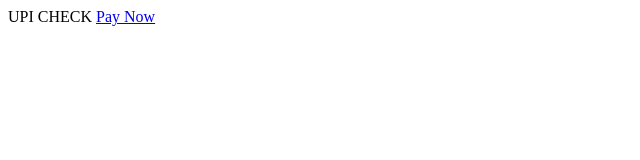
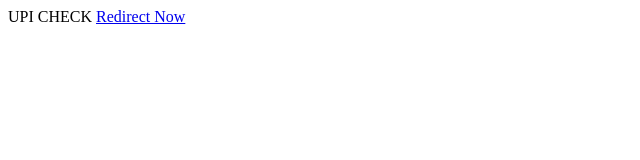
Before and after one commit to Kevzz81517/kevzz81517.github.io, a plain HTML site: page index.html in a window 1280 px wide. Shown: the full height of the page, 0-640 px from the left. Drawn offline with Linux system fonts and the light colour scheme.

Commit message:
[update] pay to redirect

```diff
--- a/index.html
+++ b/index.html
@@ -2,6 +2,6 @@
 <html>
     <head>UPI CHECK</head>
     <body>
-        <a href="upi://pay?pa=9328064718@idfcfirst&am=20.20&cu=INR">Pay Now</a>
+        <a href="upi://pay?pa=9328064718@idfcfirst&am=20.20&cu=INR">Redirect Now</a>
     </body>
 </html>
```
